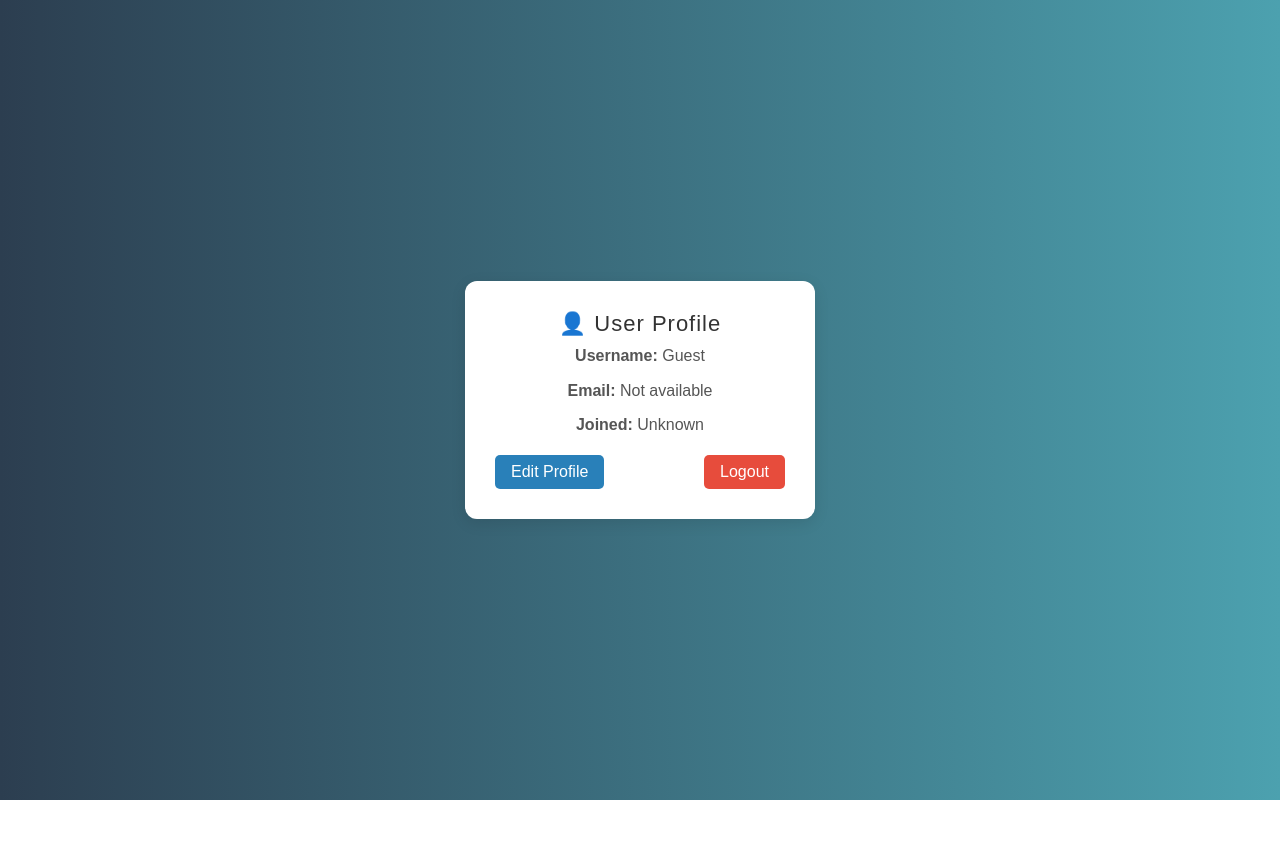
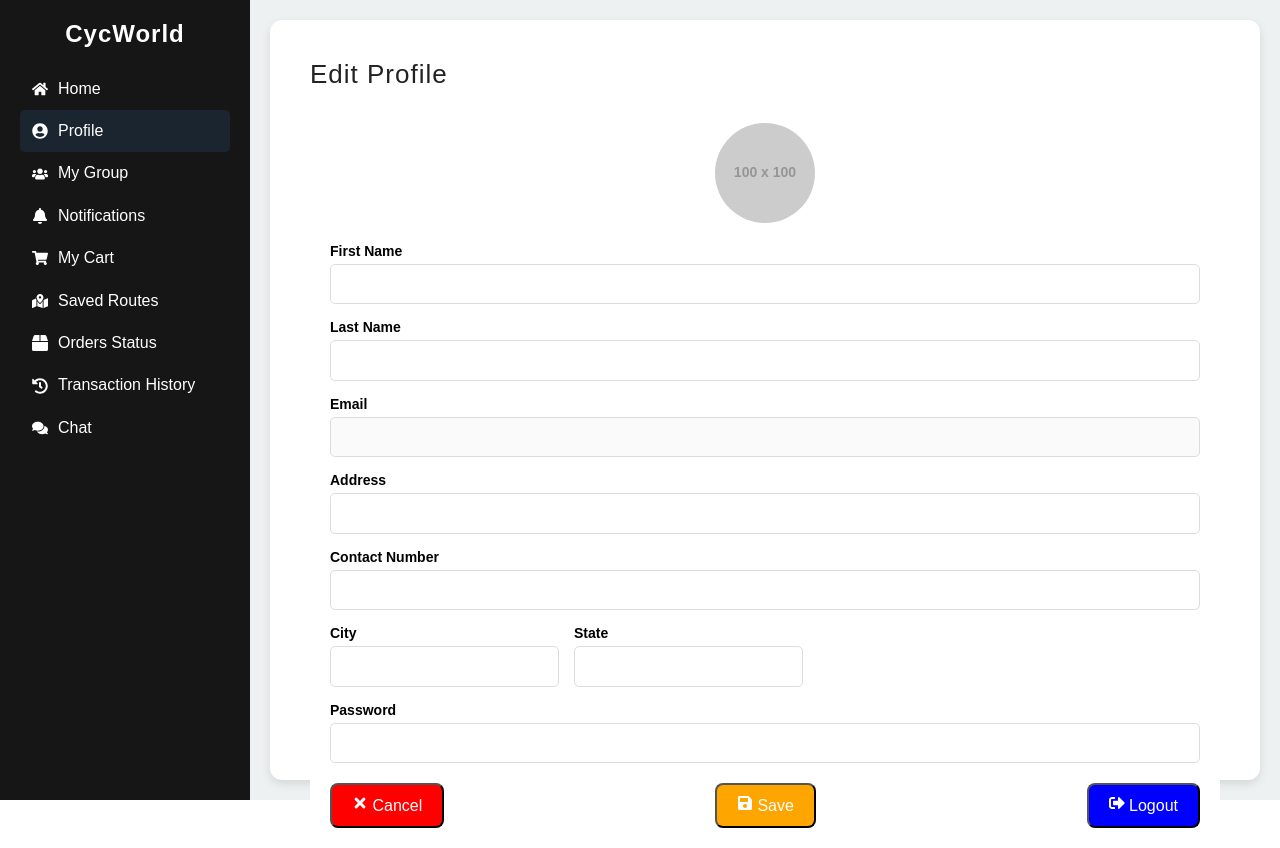
Before and after one commit to nhyy93/SWD_FE, a React (Vite) app: page /profile in a window 1280 px wide. Before the commit the page ends 800 px from the top, so only its background shows below. Built offline with nearby package versions, Linux system fonts and the light colour scheme.

Commit message:
up profile login, register

```diff
--- a/src/components/Header/Header.tsx
+++ b/src/components/Header/Header.tsx
@@ -1,42 +1,42 @@
 import React, { useEffect, useState } from "react";
 import { Link, useNavigate } from "react-router-dom";
 import styles from "./Header.module.css";
-import { FaUserCircle } from "react-icons/fa";
+import { FaUserCircle, FaShoppingCart } from "react-icons/fa";
 
 const AppHeader: React.FC = () => {
   const [isLoggedIn, setIsLoggedIn] = useState(false);
   const [username, setUsername] = useState("");
+  const [email, setEmail] = useState("");
   const [showDropdown, setShowDropdown] = useState(false);
   const navigate = useNavigate();
 
   useEffect(() => {
     const token = localStorage.getItem("token");
-    const storedUsername = localStorage.getItem("username");
+    const storedUsername = localStorage.getItem("username") || "";
+    const storedEmail = localStorage.getItem("email") || "";
 
     if (token) {
       setIsLoggedIn(true);
-      setUsername(storedUsername || ""); // Tránh giá trị undefined
+      setUsername(storedUsername);
+      setEmail(storedEmail);
     } else {
       setIsLoggedIn(false);
-      setUsername(""); // Reset khi logout
+      setUsername("");
+      setEmail("");
     }
-  }, []); // Chỉ chạy 1 lần khi component mount
-
+  }, []);
 
   const handleLogout = () => {
-    localStorage.removeItem("token");
-    localStorage.removeItem("username");
-    localStorage.removeItem("role");
+    localStorage.clear();
     setIsLoggedIn(false);
     navigate("/");
+    window.location.reload();
   };
 
   return (
     <header className={styles.header}>
-      {/* Logo */}
       <div className={styles.logo}>CycWorld</div>
 
-      {/* Navigation Menu */}
       <nav>
         <ul className={styles.menu}>
           <li><Link to="/">Home</Link></li>
@@ -49,7 +49,11 @@ const AppHeader: React.FC = () => {
 
       <div className={styles.authButtons}>
         {isLoggedIn ? (
-          <div className={styles.profileSection}>
+          <div className={styles.profileCartSection}>
+            <Link to="/cart" className={styles.cartIcon}>
+              <FaShoppingCart size={24} />
+            </Link>
+
             <div
               className={styles.profileIcon}
               onClick={() => setShowDropdown(!showDropdown)}
@@ -60,6 +64,7 @@ const AppHeader: React.FC = () => {
             {showDropdown && (
               <div className={styles.dropdownMenu}>
                 <p className={styles.username}>{username}</p>
+                <p className={styles.email}>{email}</p>
                 <Link to="/profile" className={styles.dropdownItem}>
                   View Profile
                 </Link>
--- a/src/pages/Customer/Profile.module.css
+++ b/src/pages/Customer/Profile.module.css
@@ -1,33 +1,104 @@
-/* Profile Container */
-.profileContainer {
+/* Container */
+.container {
   display: flex;
-    justify-content: center;
-    align-items: center;
   height: 100vh;
-    background: linear-gradient(to right, #2c3e50, #4ca1af);
+  background: #edf1f1;
 }
 
-  /* Profile Box */
-  .profileBox {
-    background: white;
-    padding: 30px;
-    border-radius: 12px;
-    box-shadow: 0px 4px 15px rgba(0, 0, 0, 0.1);
-    text-align: center;
-    width: 350px;
+/* Sidebar */
+.sidebar {
+  width: 250px;
+  background: #161616;
+  color: white;
+  padding: 20px;
+  display: flex;
+  flex-direction: column;
 }
 
-  h2 {
-    font-size: 22px;
+.logo {
+  font-size: 24px;
   font-weight: bold;
-    margin-bottom: 10px;
-    color: #333;
+  text-align: center;
+  margin-bottom: 20px;
+  color: white;
 }
 
-  p {
+.sidebar ul {
+  list-style: none;
+  padding: 0;
+}
+
+.sidebar li {
+  padding: 12px;
   font-size: 16px;
-    margin: 8px 0;
-    color: #555;
+  display: flex;
+  align-items: center;
+  gap: 10px;
+  cursor: pointer;
+  border-radius: 5px;
+  transition: 0.3s;
+}
+
+.sidebar li:hover,
+.sidebar .active {
+  background: #1a252f;
+}
+
+.sidebar a {
+  text-decoration: none;
+  color: white;
+}
+
+/* Profile Content */
+.profileContent {
+  flex: 1;
+  padding: 40px;
+  background: white;
+  border-radius: 12px;
+  margin: 20px;
+  box-shadow: 0px 4px 10px rgba(0, 0, 0, 0.1);
+}
+
+/* Profile Form */
+.profileForm {
+  background: white;
+  padding: 20px;
+  border-radius: 10px;
+}
+
+.avatarSection {
+  text-align: center;
+  margin-bottom: 20px;
+}
+
+.avatar {
+  width: 100px;
+  height: 100px;
+  border-radius: 50%;
+}
+
+/* Form Fields */
+.formGroup {
+  margin-bottom: 15px;
+}
+
+.formGroup label {
+  font-size: 14px;
+  display: block;
+  margin-bottom: 5px;
+  font-weight: bold;
+}
+
+.formGroup input {
+  width: 100%;
+  padding: 10px;
+  border: 1px solid #ddd;
+  border-radius: 5px;
+}
+
+.row {
+  display: flex;
+  gap: 15px;
 }
 
 /* Buttons */
@@ -37,28 +108,15 @@
   margin-top: 20px;
 }
 
-  .editBtn {
-    background: #2980b9;
-    color: white;
-    border: none;
-    padding: 8px 16px;
-    border-radius: 5px;
+.cancelBtn, .saveBtn, .logoutBtn {
+  padding: 10px 20px;
+  border-radius: 8px;
   cursor: pointer;
+  font-size: 16px;
+  text-decoration: none;
+  text-align: center;
 }
 
-  .editBtn:hover {
-    background: #1f6690;
-  }
-
-  .logoutBtn {
-    background: #e74c3c;
-    color: white;
-    border: none;
-    padding: 8px 16px;
-    border-radius: 5px;
-    cursor: pointer;
-  }
-
-  .logoutBtn:hover {
-    background: #c0392b;
-  }
+.cancelBtn { background: red; color: white; }
+.saveBtn { background: orange; color: white; }
+.logoutBtn { background: blue; color: white; }
--- a/src/pages/Customer/Profile.tsx
+++ b/src/pages/Customer/Profile.tsx
@@ -1,40 +1,139 @@
-import React, { useEffect, useState } from "react";
-import { useNavigate } from "react-router-dom";
+import React, { useState, useEffect } from "react";
+import { Link, useNavigate } from "react-router-dom";
 import styles from "./Profile.module.css";
+import {
+  FaUserCircle, FaBox, FaHistory, FaCog, FaHome, FaUsers,
+  FaBell, FaMapMarkedAlt, FaShoppingCart , FaSave, FaTimes, FaSignOutAlt,
+  FaComments
+} from "react-icons/fa";
 
 const Profile: React.FC = () => {
-  const [username, setUsername] = useState("");
-  const [email, setEmail] = useState("");
-  const [joinedDate, setJoinedDate] = useState("");
   const navigate = useNavigate();
+  const [userData, setUserData] = useState({
+    firstName: "",
+    lastName: "",
+    email: "",
+    address: "",
+    phone: "",
+    city: "",
+    state: "",
+    password: "",
+  });
 
   useEffect(() => {
-    const storedUsername = localStorage.getItem("username") || "Guest";
-    const storedEmail = localStorage.getItem("email") || "Not available";
-    const storedDate = localStorage.getItem("joinedAt") || "Unknown";
-    setUsername(storedUsername);
-    setEmail(storedEmail);
-    setJoinedDate(storedDate);
+    const storedUser = {
+      firstName: localStorage.getItem("firstName") || "",
+      lastName: localStorage.getItem("lastName") || "",
+      email: localStorage.getItem("email") || "",
+      address: localStorage.getItem("address") || "",
+      phone: localStorage.getItem("phone") || "",
+      city: localStorage.getItem("city") || "",
+      state: localStorage.getItem("state") || "",
+      password: localStorage.getItem("password") || "",
+    };
+    setUserData(storedUser);
   }, []);
+
+  const handleInputChange = (e: React.ChangeEvent<HTMLInputElement>) => {
+    setUserData({ ...userData, [e.target.name]: e.target.value });
+  };
+
+  const handleSave = () => {
+    Object.keys(userData).forEach((key) => {
+      localStorage.setItem(key, userData[key as keyof typeof userData]);
+    });
+    alert("Profile updated successfully!");
+  };
 
   const handleLogout = () => {
     localStorage.clear();
-    navigate("/");
+    navigate("/login");
   };
 
   return (
-    <div className={styles.profileContainer}>
-      <div className={styles.profileBox}>
-        <h2>👤 User Profile</h2>
-        <p><strong>Username:</strong> {username}</p>
-        <p><strong>Email:</strong> {email}</p>
-        <p><strong>Joined:</strong> {joinedDate}</p>
+    <div className={styles.container}>
+      {/* Sidebar */}
+      <aside className={styles.sidebar}>
+        <h2 className={styles.logo}>CycWorld</h2>
+        <ul>
+          <li>
+            <FaHome />
+            <Link to="/" className={styles.noUnderline}>Home</Link>
+          </li>
+          <li className={styles.active}><FaUserCircle /> Profile</li>
+          <li><FaUsers /> My Group</li>
+          <li><FaBell /> Notifications</li>
+          <li><FaShoppingCart /> My Cart</li>
+          <li><FaMapMarkedAlt /> Saved Routes</li>
+          <li><FaBox /> Orders Status</li>
+          <li><FaHistory /> Transaction History</li>
+          <li><FaComments /> Chat</li>
+        </ul>
+      </aside>
 
-        <div className={styles.buttonGroup}>
-          <button className={styles.editBtn}>Edit Profile</button>
-          <button onClick={handleLogout} className={styles.logoutBtn}>Logout</button>
+      {/* Main Profile Content */}
+      <main className={styles.profileContent}>
+        <h2>Edit Profile</h2>
+        <div className={styles.profileForm}>
+          <div className={styles.avatarSection}>
+            <img src="https://via.placeholder.com/100" alt="User Avatar" className={styles.avatar} />
+          </div>
+
+          <div className={styles.formGroup}>
+            <label>First Name</label>
+            <input type="text" name="firstName" value={userData.firstName} onChange={handleInputChange} />
+          </div>
+
+          <div className={styles.formGroup}>
+            <label>Last Name</label>
+            <input type="text" name="lastName" value={userData.lastName} onChange={handleInputChange} />
+          </div>
+
+          <div className={styles.formGroup}>
+            <label>Email</label>
+            <input type="email" name="email" value={userData.email} onChange={handleInputChange} disabled />
+          </div>
+
+          <div className={styles.formGroup}>
+            <label>Address</label>
+            <input type="text" name="address" value={userData.address} onChange={handleInputChange} />
+          </div>
+
+          <div className={styles.formGroup}>
+            <label>Contact Number</label>
+            <input type="text" name="phone" value={userData.phone} onChange={handleInputChange} />
+          </div>
+
+          <div className={styles.row}>
+            <div className={styles.formGroup}>
+              <label>City</label>
+              <input type="text" name="city" value={userData.city} onChange={handleInputChange} />
+            </div>
+
+            <div className={styles.formGroup}>
+              <label>State</label>
+              <input type="text" name="state" value={userData.state} onChange={handleInputChange} />
+            </div>
+          </div>
+
+          <div className={styles.formGroup}>
+            <label>Password</label>
+            <input type="password" name="password" value={userData.password} onChange={handleInputChange} />
+          </div>
+
+          <div className={styles.buttonGroup}>
+            <button className={styles.cancelBtn} onClick={() => navigate("/")}>
+              <FaTimes /> Cancel
+            </button>
+            <button className={styles.saveBtn} onClick={handleSave}>
+              <FaSave /> Save
+            </button>
+            <button className={styles.logoutBtn} onClick={handleLogout}>
+              <FaSignOutAlt /> Logout
+            </button>
+          </div>
         </div>
-      </div>
+      </main>
     </div>
   );
 };
--- a/src/pages/Guest/Auth.module.css
+++ b/src/pages/Guest/Auth.module.css
@@ -75,3 +75,13 @@ h2 {
 .switchAuth a:hover {
     text-decoration: underline;
 }
+
+.successMsg {
+    color: #28a745;
+    background: #e6f9eb;
+    padding: 10px;
+    border-radius: 5px;
+    text-align: center;
+    margin-bottom: 10px;
+    font-weight: bold;
+  }
--- a/src/pages/Public/Home.module.css
+++ b/src/pages/Public/Home.module.css
@@ -21,7 +21,7 @@
 
   .heroContent h1 {
     font-size: 3rem;
-    color: #fff;
+    color: #0a0a0a;
     margin-bottom: 10px;
   }
 
--- a/src/pages/Public/Login.tsx
+++ b/src/pages/Public/Login.tsx
@@ -26,6 +26,7 @@ const Login: React.FC = () => {
       localStorage.setItem("token", response.data.token);
       localStorage.setItem("role", response.data.role);
       localStorage.setItem("username", response.data.username); // Lưu username
+      localStorage.setItem("email", response.data.email);
 
       // Điều hướng đến trang dashboard của từng role
       if (response.data.role === "ADMIN") {
```
Also changed, not shown: src/components/Header/Header.module.css (+16 -0 lines), src/pages/Guest/Register.tsx (+20 -7 lines). Lines whose indentation alone changed are shown as unchanged.
